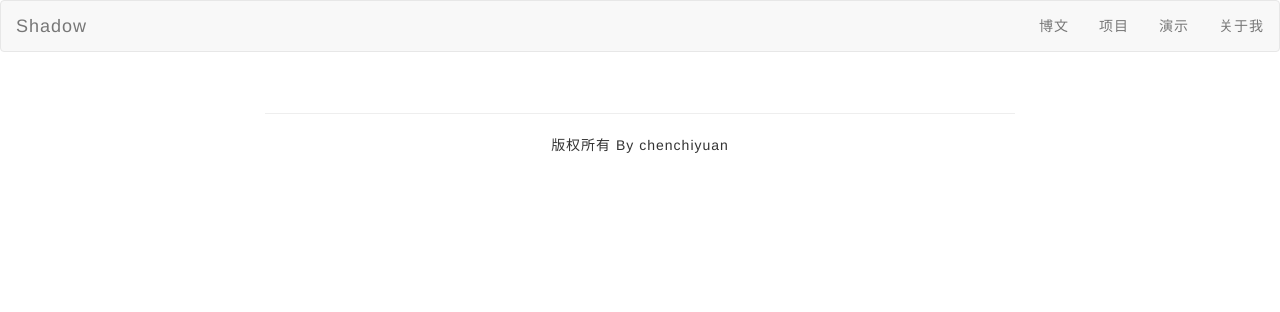
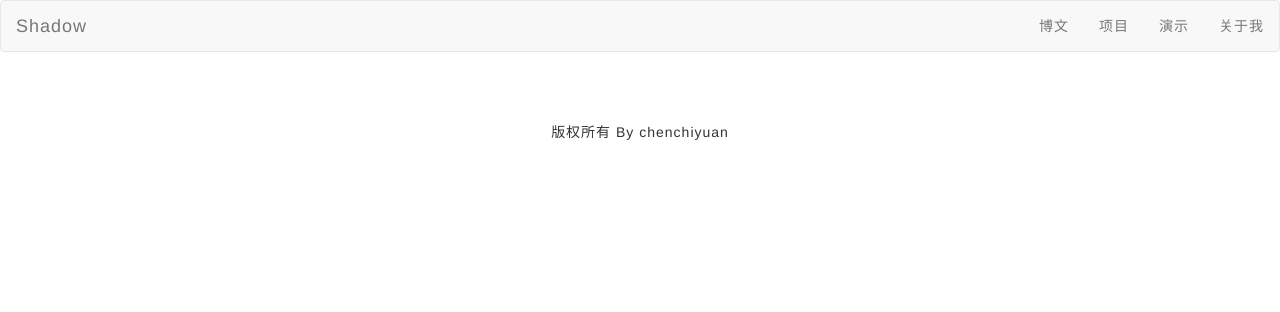
Before and after one commit to chenchiyuan/blog, a Django app: page / in a window 1280 px wide. Shown: the top 312 px of the page. Run offline with Django 3.2, Linux system fonts and the light colour scheme; data that the repository does not hold is empty; parts of the project's set-up code (start-up, migrations or seed data) failed here and were passed over; some libraries are stand-ins or nearby versions.

Commit message:
修改了底部的样式

```diff
--- a/templates/base/base.html
+++ b/templates/base/base.html
@@ -46,15 +46,10 @@
 
 {% block footer %}
     <footer>
-        <div class="container">
+        <div class="container" style="margin-top: 2em;">
             <div class="row">
-                <div class="col-md-12">
-                    <div class="row">
-                        <div class="col-xs-offset-1 col-xs-10 col-sm-offset-1 col-sm-10 col-md-offset-2 col-md-8">
-                            <hr>
-                            <p class="text-center">版权所有 By chenchiyuan</p>
-                        </div>
-                    </div>
+                <div class="col-xs-12 xol-sm-12 col-md-offset-2 col-md-8 col-lg-offset-2 col-lg-8 text-center">
+                    <p class="text-center">版权所有 By chenchiyuan</p>
                 </div>
             </div>
         </div>
```
